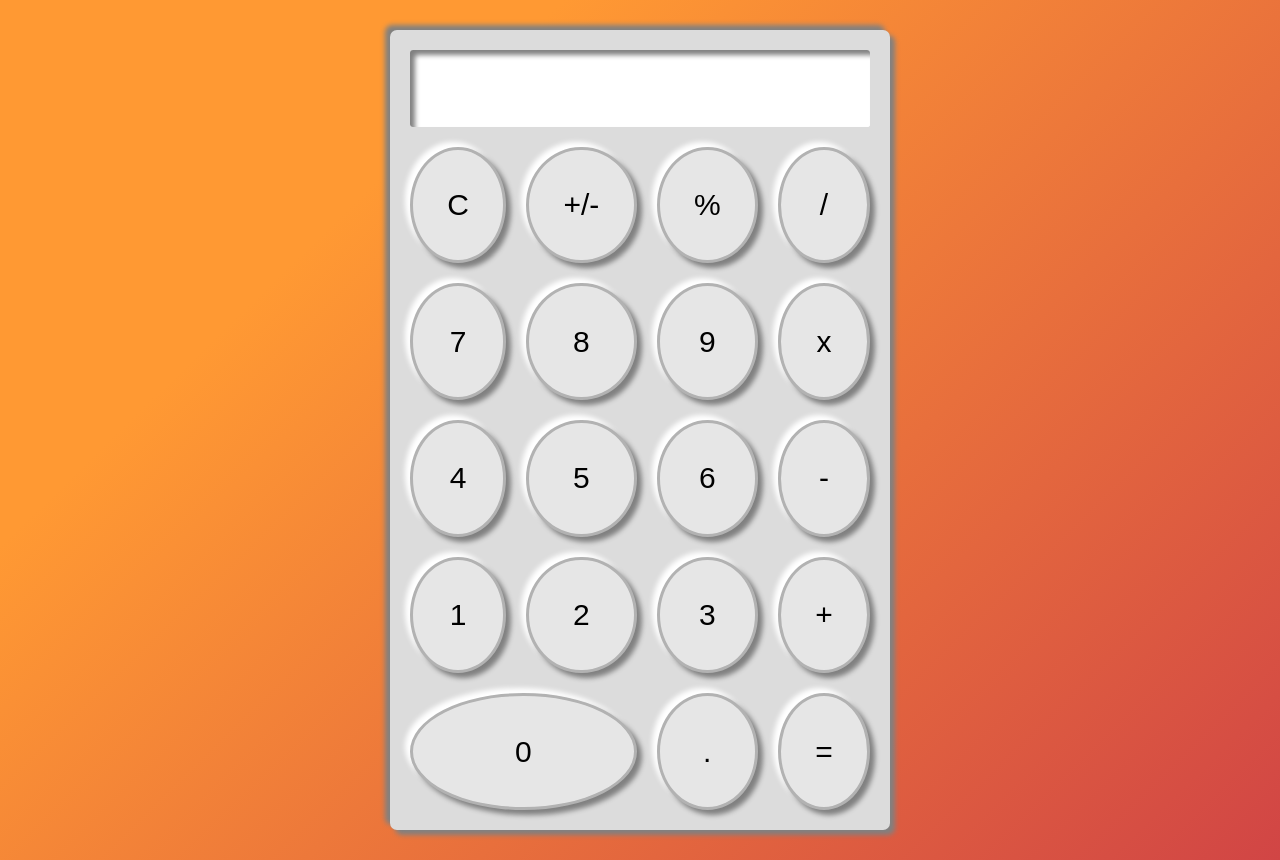
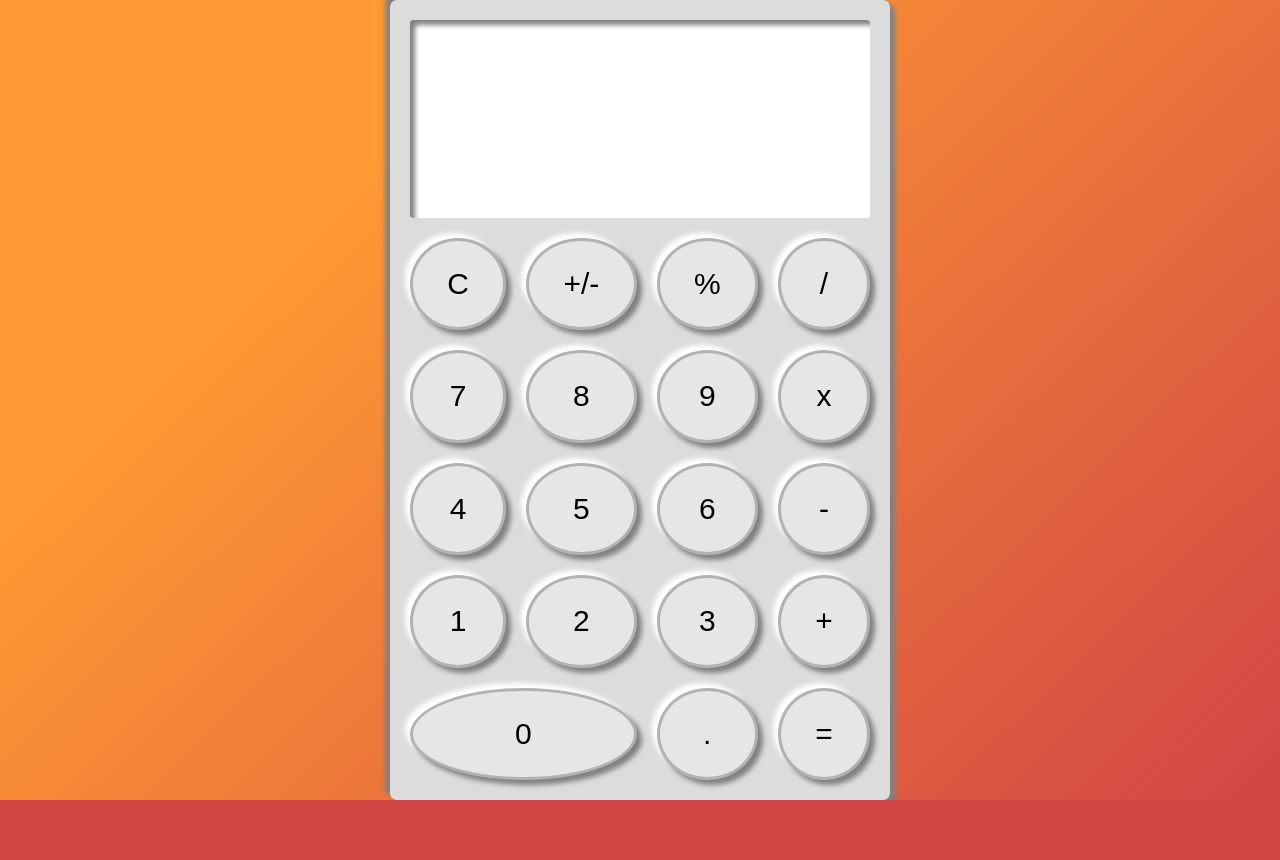
Before and after one commit to jeromekithinji/calculator, a website: page index.html in a window 1280 px wide. After the commit the page ends 800 px from the top, so only its background shows below. Drawn offline with Linux system fonts and the light colour scheme.

Commit message:
Fixed the display

```diff
--- a/main.scss
+++ b/main.scss
@@ -21,6 +21,7 @@ body {
     grid-row: repeat(1fr, 6);
     gap: 20px;
     &__display {
+        min-height: 165px;
         padding: 10px;
         grid-area: 1 / 1 / 2 / 5;
         background-color: white;
@@ -202,6 +203,7 @@ button:hover {
         justify-content: center;
         align-items: center;
         padding: 30px;
+        height: 100vh;
     }
     .calculator {
         max-width: 500px;
```
Also changed, not shown: main.css.
